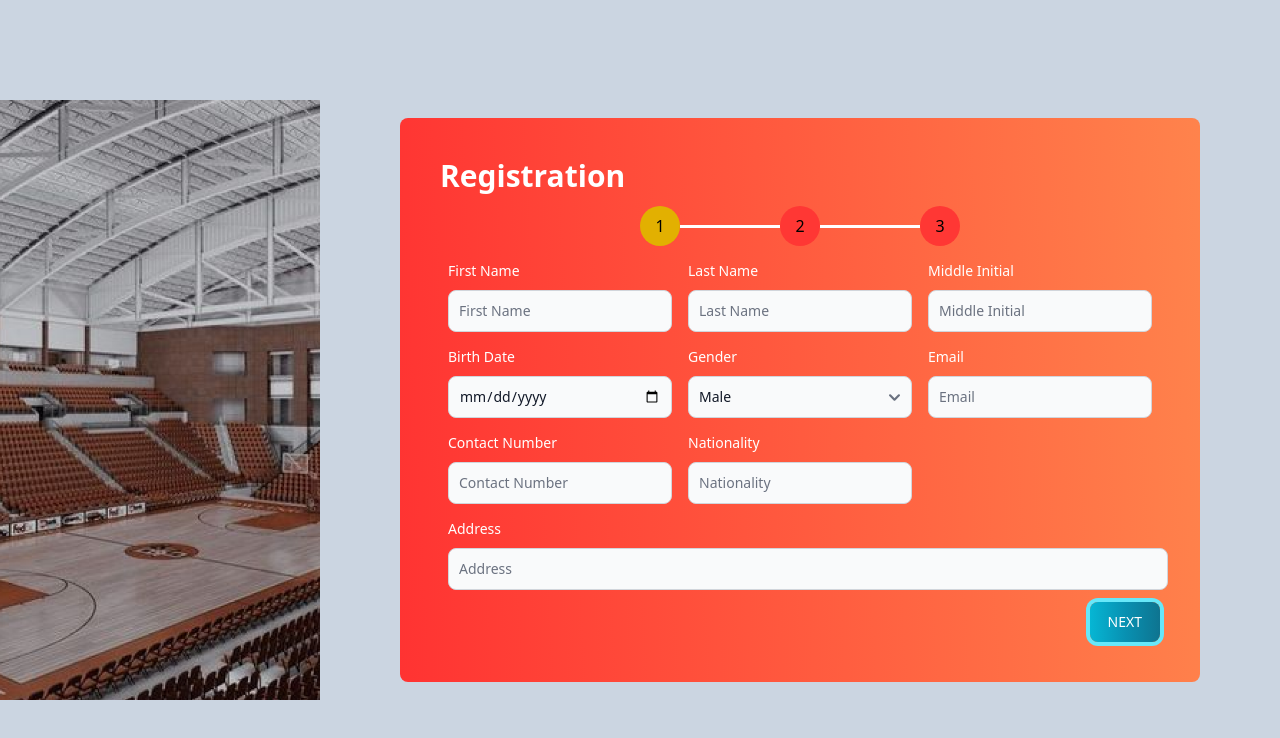
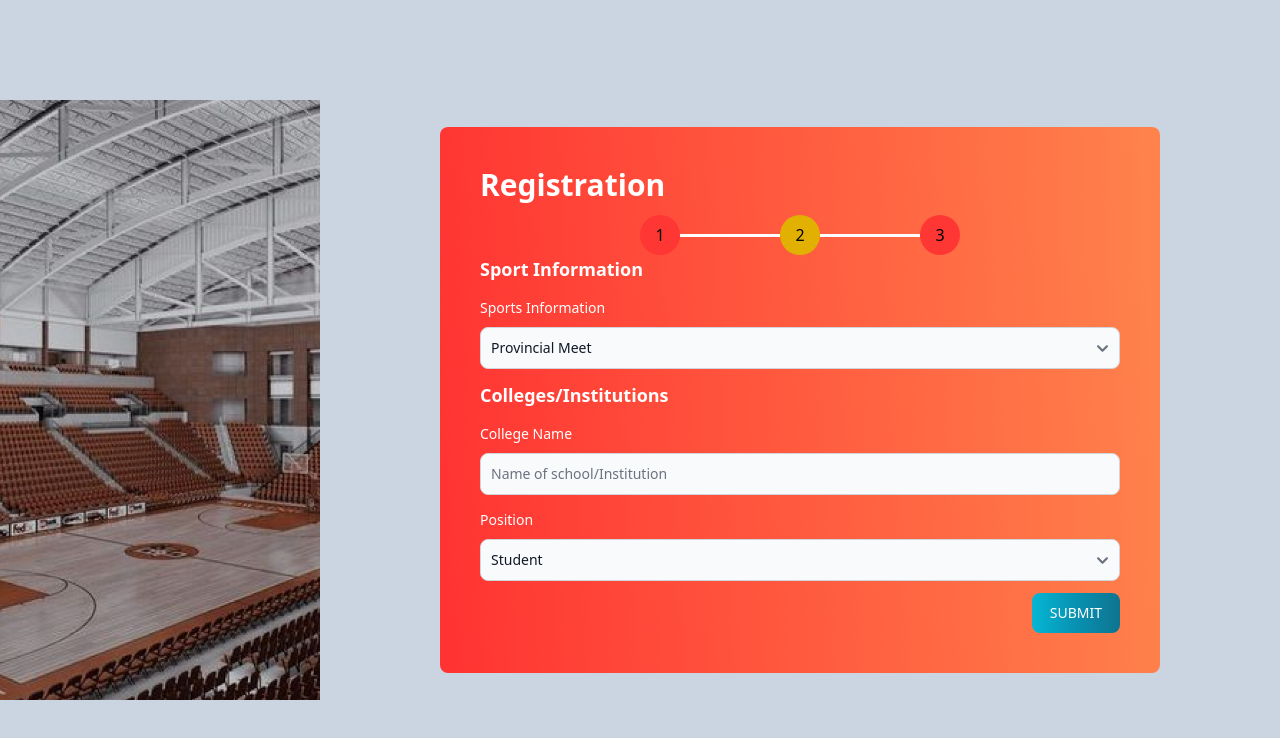
Before and after one commit to Sowishi/Tournament-Management-System, a React (Vite) app: page /registration in a window 1280 px wide. Both pictures are taken after a click on the button "NEXT". Shown: the top 738 px of the page. Built offline with nearby package versions, Linux system fonts and the light colour scheme; the HTML template or start-up script is replaced by a standard one.

Commit message:
Can now register userc

```diff
--- a/firebase.js
+++ b/firebase.js
@@ -1,5 +1,6 @@
 // Import the functions you need from the SDKs you need
 import { initializeApp } from "firebase/app";
+import { getFirestore } from "firebase/firestore";
 // TODO: Add SDKs for Firebase products that you want to use
 // https://firebase.google.com/docs/web/setup#available-libraries
 
--- a/src/components/steps.jsx
+++ b/src/components/steps.jsx
@@ -35,14 +35,11 @@ const Steps = ({ setSteps, steps }) => {
         </div>
         <div className="line w-[100px] h-[3px] bg-white"></div>
       </div>
-      <div
-        onClick={() => setSteps(3)}
-        className=" step-wrapper flex flex-row items-center"
-      >
+      <div className=" step-wrapper flex flex-row items-center">
         <div className="step flex justify-center items-center">
           <div
             style={{
-              cursor: "pointer",
+              cursor: "not-allowed",
               background: steps == 3 ? "#e2b001" : "#FF3734",
             }}
             className="wrapper w-10 h-10 rounded-full flex items-center justify-center"
--- a/src/components/tmsSelect.jsx
+++ b/src/components/tmsSelect.jsx
@@ -12,7 +12,7 @@ const TmsSelect = ({ data, label, onChange, name }) => {
         />
       </div>
       <Select name={name} onChange={onChange}>
-        {data.map((item) => {
+        {data?.map((item) => {
           return <option value={item}>{item}</option>;
         })}
       </Select>
--- /dev/null
+++ b/src/hooks/useAddUser.jsx
@@ -0,0 +1,12 @@
+import { db } from "../../firebase";
+import { addDoc, collection, serverTimestamp } from "firebase/firestore";
+const useAddUser = () => {
+  const addUser = (forms) => {
+    const colRef = collection(db, "users");
+    addDoc(colRef, { ...forms, createdAt: serverTimestamp() });
+  };
+
+  return { addUser };
+};
+
+export default useAddUser;
--- a/src/pages/registration.jsx
+++ b/src/pages/registration.jsx
@@ -1,9 +1,11 @@
-import { Button } from "flowbite-react";
+import { Button, Toast } from "flowbite-react";
 import Steps from "../components/steps";
 import TmsInput from "../components/tmsInput";
 import AuthLayout from "../layout/authLayout";
 import { useState } from "react";
 import TmsSelect from "../components/tmsSelect";
+import useAddUser from "../hooks/useAddUser";
+import { Link } from "react-router-dom";
 
 const Registration = () => {
   const [steps, setSteps] = useState(1);
@@ -17,7 +19,12 @@ const Registration = () => {
     contactNumber: "",
     nationality: "",
     address: "",
+    sportsInfo: "Provincial Meet",
+    collegeName: "",
+    position: "Student",
   });
+
+  const { addUser } = useAddUser();
 
   const handleChange = (event) => {
     const { value, name } = event.target;
@@ -25,10 +32,15 @@ const Registration = () => {
     setForms(output);
   };
 
-  console.log(forms);
+  const handleSubmit = () => {
+    addUser(forms);
+    setSteps(3);
+  };
+
   return (
     <AuthLayout hideHeader={true}>
       <div className="wrapper">
+        <form action="">
           <h1 className="text-white text-3xl font-bold mb-3">Registration</h1>
           <Steps steps={steps} setSteps={setSteps} />
           {steps == 1 && (
@@ -102,7 +114,9 @@ const Registration = () => {
                 />{" "}
               </div>
               <div className="flex justify-end items-center mt-3">
-              <Button gradientMonochrome="info">NEXT</Button>
+                <Button onClick={() => setSteps(2)} gradientMonochrome="info">
+                  NEXT
+                </Button>
               </div>
             </form>
           )}
@@ -112,29 +126,49 @@ const Registration = () => {
                 <h1 className="text-white text-lg font-bold">
                   Sport Information{" "}
                 </h1>
-              <TmsSelect />
+                <TmsSelect
+                  name="sportsInfo"
+                  onChange={handleChange}
+                  label={"Sports Information"}
+                  data={["Provincial Meet", "RSCUAA", "Bicol Meet"]}
+                />{" "}
               </div>
               <div className="wrapper">
                 <h1 className="text-white text-lg font-bold">
                   Colleges/Institutions
                 </h1>
-              <TmsSelect />
-              <TmsInput placeHolder={"Last Name"} label={"Last Name"} />
-              <TmsInput placeHolder={"Last Name"} label={"Last Name"} />
+                <TmsInput
+                  name="collegeName"
+                  onChange={handleChange}
+                  placeHolder={"Name of school/Institution"}
+                  label={"College Name"}
+                />
+                <TmsSelect
+                  name="position"
+                  onChange={handleChange}
+                  label={"Position"}
+                  data={["Student", "Faculty", "Coach", "Others"]}
+                />{" "}
               </div>
 
               <div className="flex justify-end items-center mt-3">
-              <Button gradientMonochrome="info">SUBMIT</Button>
+                <Button gradientMonochrome="info" onClick={handleSubmit}>
+                  SUBMIT
+                </Button>
               </div>
             </form>
           )}
           {steps == 3 && (
-          <div className="wrapper flex justify-center items-center h-52">
+            <div className="wrapper flex  flex-col justify-center items-center h-52">
               <h1 className="text-white text-3xl font-bold">
                 Registration Completed ✅
               </h1>
+              <Button className="mt-5">
+                <Link to="/login">Login Now!</Link>
+              </Button>
             </div>
           )}
+        </form>
       </div>
     </AuthLayout>
   );
```
Lines whose indentation alone changed are shown as unchanged.
